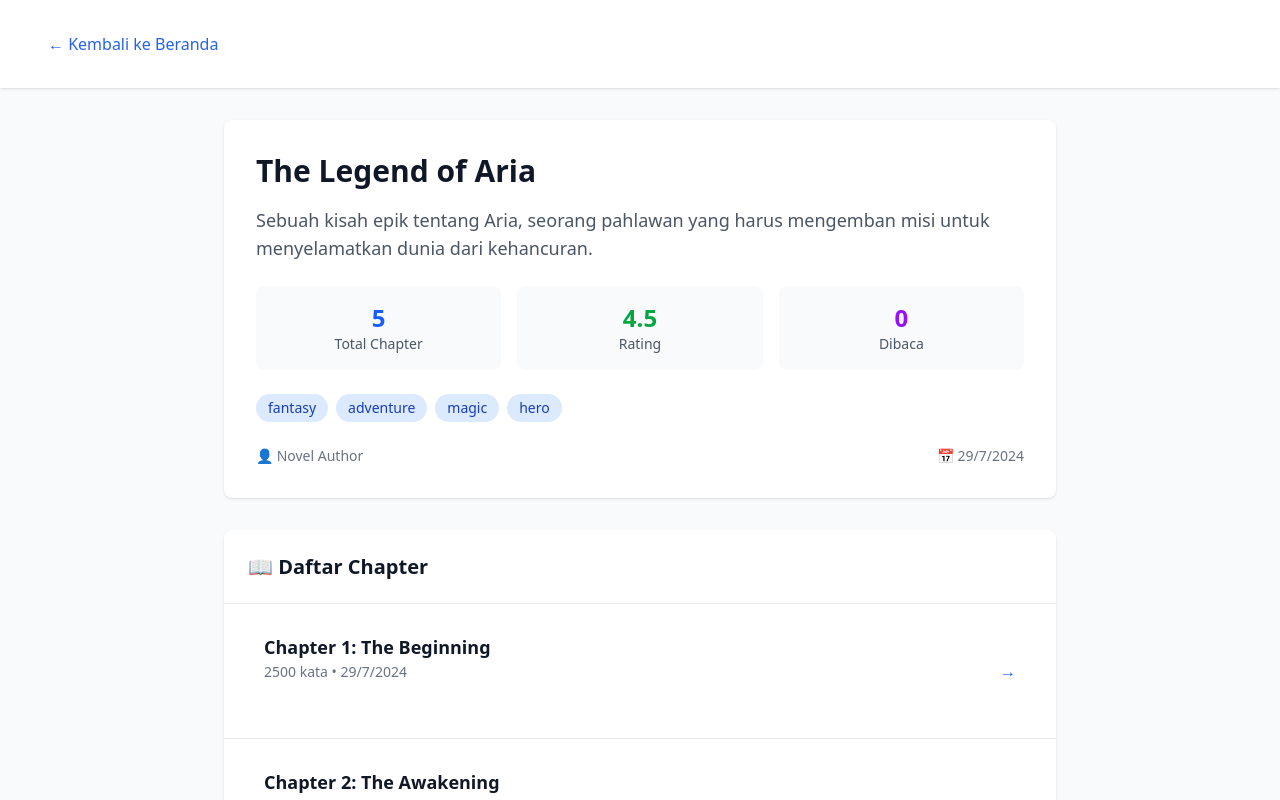
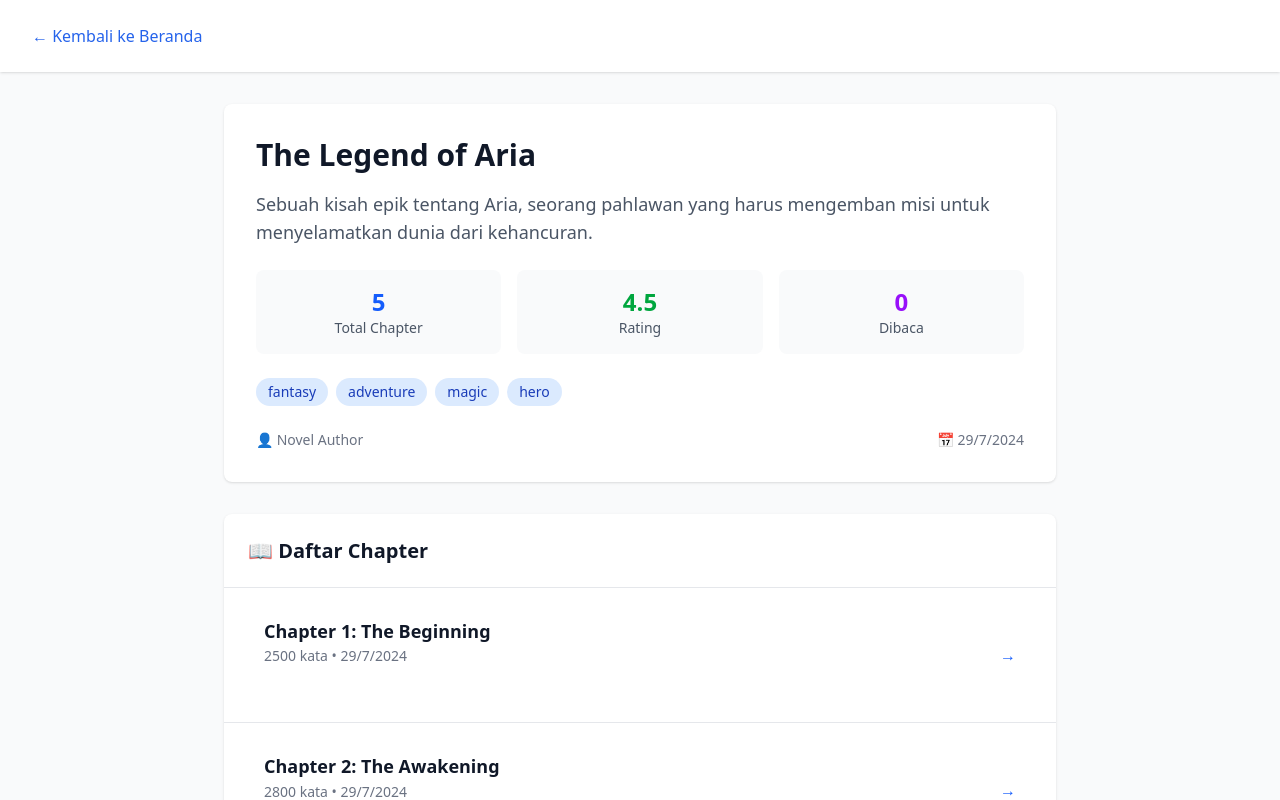
Before and after one commit to muhammad-zainal-muttaqin/novel-vercel, a Next.js app: page /novel/the-legend-of-aria in a window 1280 px wide. Shown: the top 800 px of the page. Built offline with nearby package versions, Linux system fonts and the light colour scheme.

Commit message:
Fix back button width: remove padding and border radius for navigation links

```diff
--- a/src/app/novel/[slug]/page.tsx
+++ b/src/app/novel/[slug]/page.tsx
@@ -64,7 +64,7 @@ export default async function NovelDetailPage({ params }: PageProps) {
         <div className="max-w-7xl mx-auto px-4 sm:px-6 lg:px-8">
           <div className="flex justify-between items-center py-6">
             <div>
-              <Button href="/" variant="primary" className="inline-block text-blue-600 hover:text-blue-800 transition-colors bg-transparent shadow-none">
+              <Button href="/" variant="primary" className="inline text-blue-600 hover:text-blue-800 transition-colors bg-transparent shadow-none">
                 ← Kembali ke Beranda
               </Button>
             </div>
--- a/src/components/Button.tsx
+++ b/src/components/Button.tsx
@@ -110,7 +110,13 @@ const Button: React.FC<ButtonProps> = ({
     // Jika ada className yang override display, gunakan itu
     ...(className.includes('block') && { display: 'block' }),
     ...(className.includes('inline') && { display: 'inline' }),
-    ...(className.includes('inline-block') && { display: 'inline-block' })
+    ...(className.includes('inline-block') && { display: 'inline-block' }),
+    // Khusus untuk navigation links, hapus padding dan border radius
+    ...(className.includes('text-blue-600') && className.includes('bg-transparent') && {
+      padding: '0',
+      borderRadius: '0',
+      boxShadow: 'none'
+    })
   };
 
   const buttonClasses = `
```
